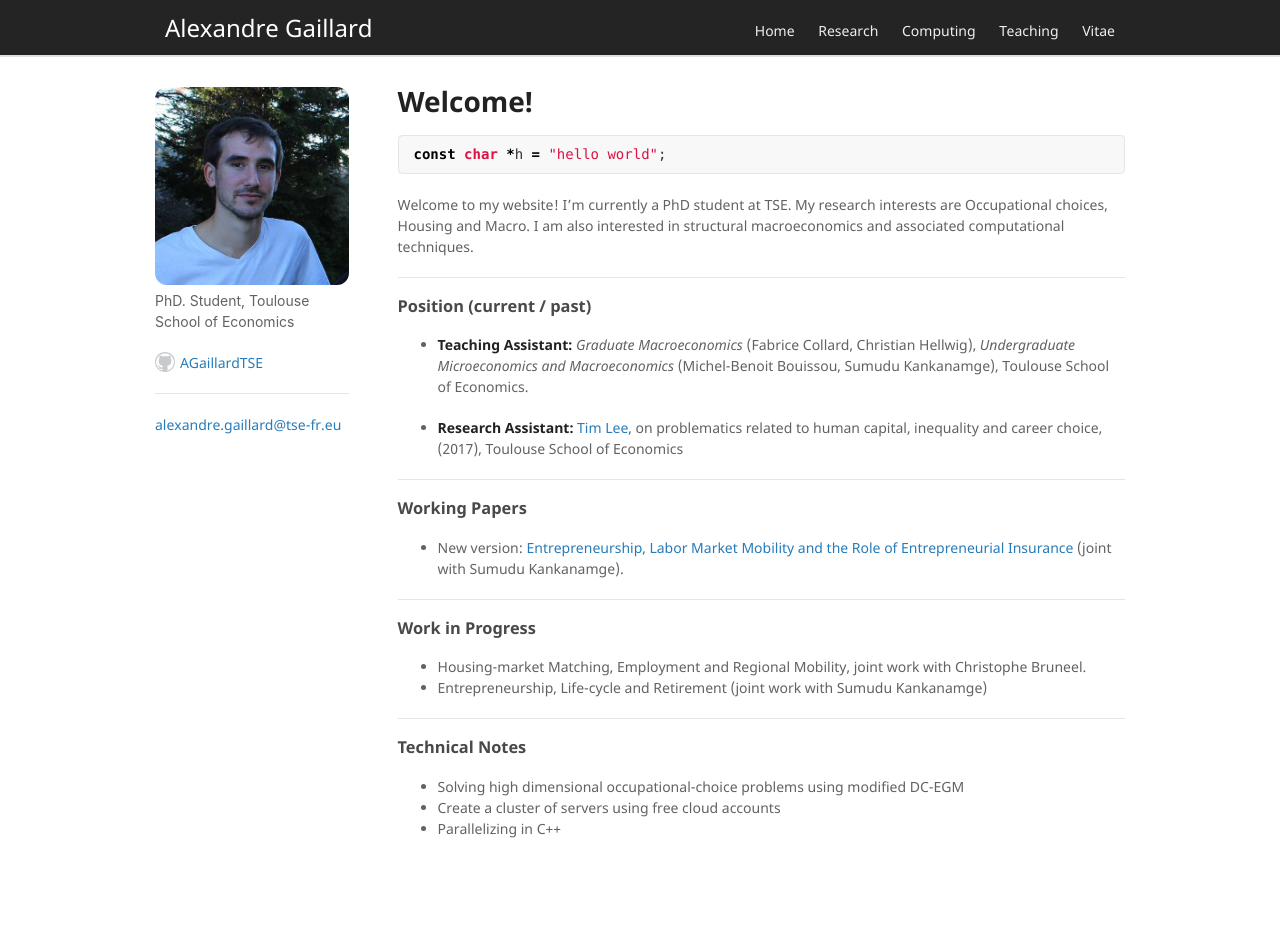
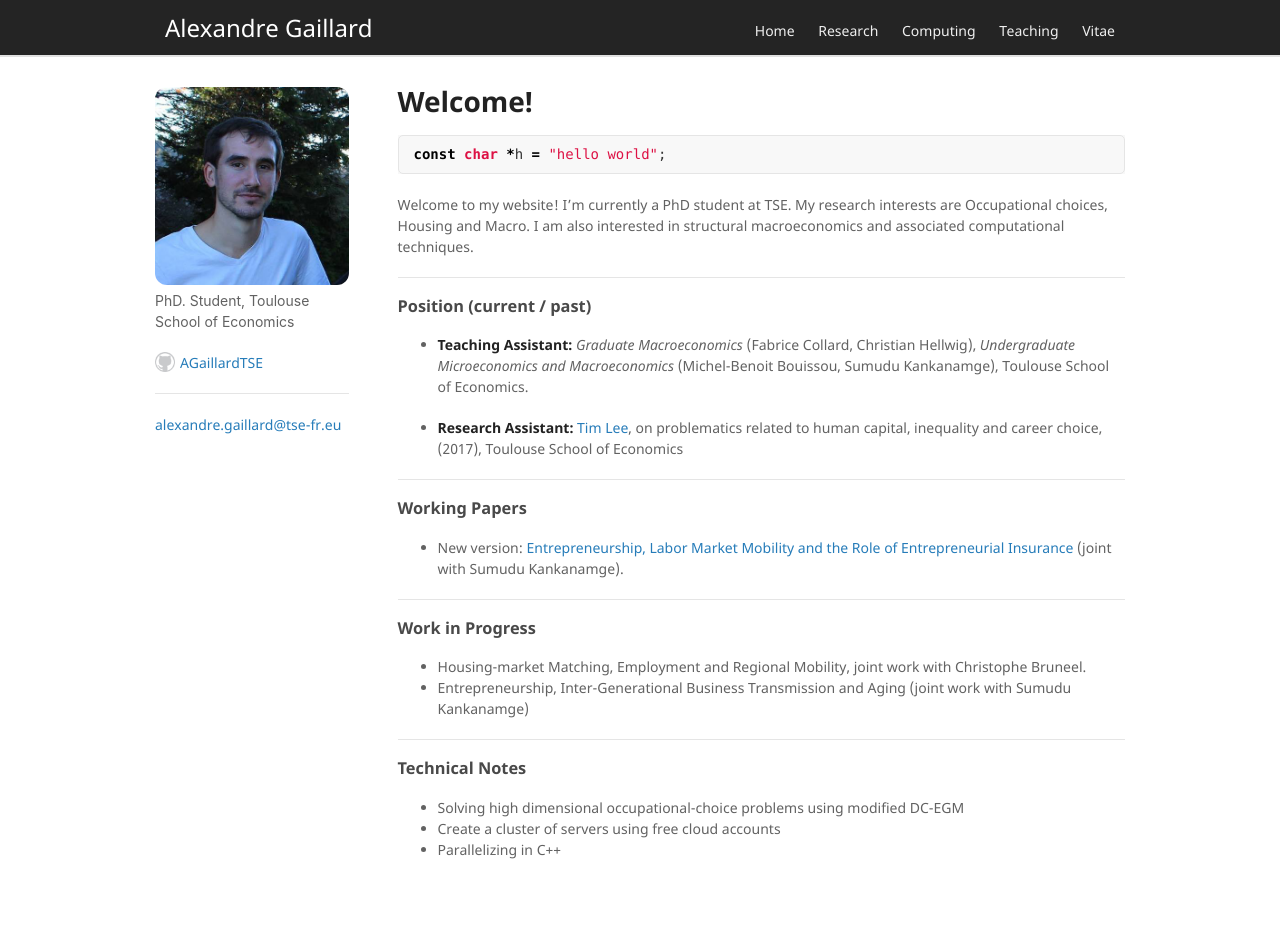
Before and after one commit to AGaillardTSE/AGaillardTSE.github.io, a Jekyll site: the page built from index.md, in a window 1280 px wide. Built offline with Jekyll 4.4.1, drawn with Linux system fonts in a browser that asks for light colours; our own code applies the rules of GitHub Pages for plain Markdown files; before the commit the page ends 909 px from its top, so only the background shows below that.

Commit message:
Update index.md

```diff
--- a/index.md
+++ b/index.md
@@ -31,7 +31,7 @@ structural macroeconomics and associated computational techniques.
 ### Work in Progress
 
 *   Housing-market Matching, Employment and Regional Mobility, joint work with Christophe Bruneel.
-*   Entrepreneurship, Life-cycle and Retirement (joint work with Sumudu Kankanamge)
+*   Entrepreneurship, Inter-Generational Business Transmission and Aging (joint work with Sumudu Kankanamge)
 
 ***
 
```
